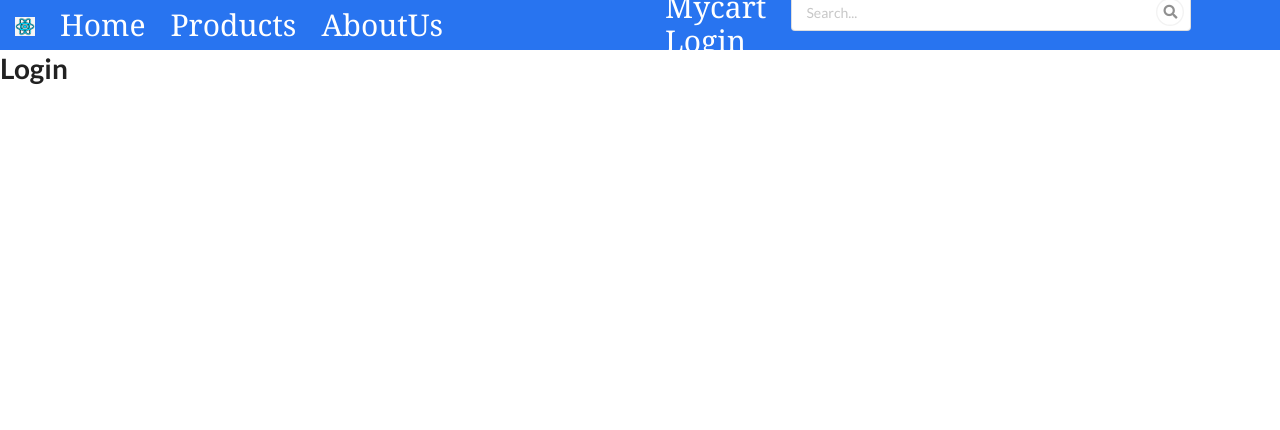
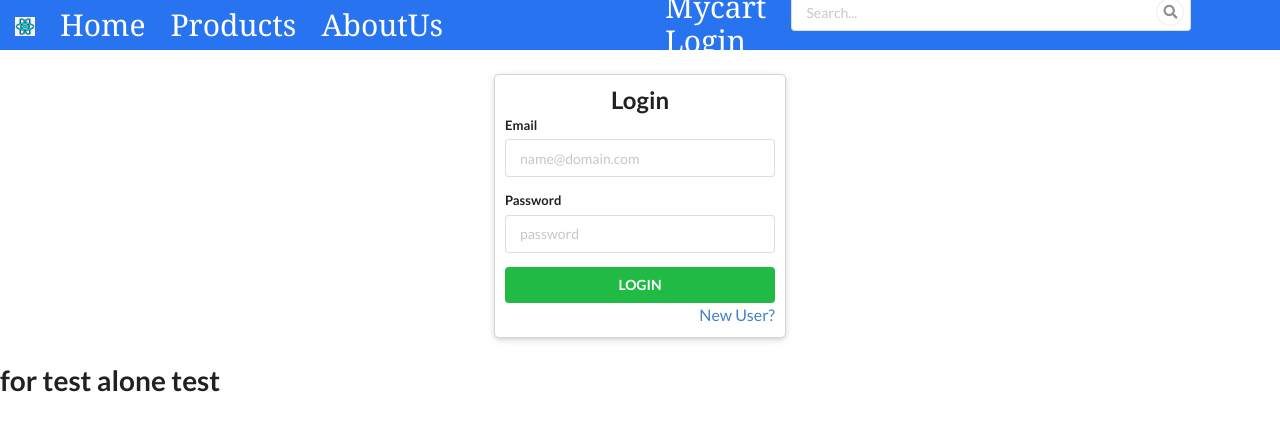
Before and after one commit to PrabuUiUx/Learn-react-app, a React (Create React App) app: page / in a window 1280 px wide. Shown: the top 430 px of the page. Built offline with nearby package versions, Linux system fonts and the light colour scheme.

Commit message:
redux added ,before click fn

```diff
--- a/src/components/App.js
+++ b/src/components/App.js
@@ -5,13 +5,13 @@ import AboutUs from './AboutUs';
 import Login from './Login';
 import {BrowserRouter, Route} from 'react-router-dom';
 import MyCart from './MyCart';
-
-
-
-
+import {Provider} from 'react-redux';
+import store from './REDUX/Store.js';
+import Test from './REDUX/test';
 
 function App() {
   return (
+    <Provider store={store}>
     <div class="ui fluid container mc">
       <BrowserRouter>
      <Navbar/>
@@ -22,8 +22,9 @@ function App() {
      <Route path="/cart"  component={MyCart}/>
      <Route path="/" exact component={Login}/>
      </BrowserRouter>
-
+      <Test/>
     </div>
+    </Provider>
   );
 }
 
--- a/src/components/Login.js
+++ b/src/components/Login.js
@@ -1,13 +1,42 @@
-import React, { Component } from 'react'
+import React from 'react'
 
-export class Login extends Component {
-    render() {
-        return (
-            <div>
-                <h1>Login</h1>
+import {useForm}  from 'react-hook-form';
+
+export default function Login (){
+
+
+        const {register,handleSubmit}= useForm();
+        const onSubmit =(data) =>{
+            console.log("data",data);
+        }
+
+        return(
+            <div className="ui container" style={{marginTop:"25px",marginBottom:"25px"}}>
+            <div className="ui card raised very padded text container segment" style={{padding:"10px"}}>
+                <div style={{textAlign:"center", alignContent:"center",alignItems:"center"}} >
+                <h2>Login</h2>
+                </div>
+                <form onSubmit={handleSubmit(onSubmit)} >
+                <div className="ui form">
+
+                    <div className="field">
+                        <label>Email</label>
+                        <input type="email" placeholder="name@domain.com" name="email" {...register('email', { required: true })}/>
+                    </div>
+                    <div className="field">
+                        <label>Password</label>
+                        <input type="password" placeholder="password"  {...register('password', { required: true })}/>
+                    </div>
+
+                    <button className="ui fluid button green" type="submit">LOGIN </button>
+                </div>
+                <div style={{textAlign:"right"}}>
+                    <a  href="/">New User?</a>
+                </div>
+                </form>
+            </div>
+
             </div>
         )
-    }
+
 }
-
-export default Login
--- a/src/components/Products.js
+++ b/src/components/Products.js
@@ -3,13 +3,12 @@ import React, { Component } from 'react';
 import '../App.css';
 
 export default class Products extends Component {
-    constructor(props){
-        super(props);
-        this.state={
-            prod:[]
-        }
-    }
-
+constructor(props){
+  super(props)
+  this.state={
+    prod:[]
+  }
+}
     componentDidMount(){
         axios.get('https://fakestoreapi.com/products').then((res)=>{
         console.log("res",res.data)
@@ -25,6 +24,7 @@ export default class Products extends Component {
             <div className="prods " style={{marginTop:"25px"}}>
                 <div class="ui special cards uic" >
           {prod.map((list)=>(
+            <div key={list.id}>
           <div class="card " style={{width:"230px",height:"auto"}}>
           <div class="blurring dimmable image">
           <div class="ui dimmer">
@@ -34,8 +34,9 @@ export default class Products extends Component {
           </div>
         </div>
       </div>
-
+      <div style={{textAlign:"center"}}>
           <img  className="imgcrd" src={list.image} style={{width:"200px",height:"200px"}} alt="img"/>
+      </div>
     </div>
     <div class="content">
       <a class="header">{list.title}</a>
@@ -50,6 +51,8 @@ export default class Products extends Component {
       <button className="ui green button btng" style={{marginLeft:"20px"}} >Add to Cart</button>
     </div>
   </div>
+  </div>
+
       ))}
   </div>
             </div>
--- /dev/null
+++ b/src/components/REDUX/ACTIONS/Types.js
@@ -0,0 +1 @@
+export const ADD_TO_BASKET ='ADD_PRODUCT';
--- /dev/null
+++ b/src/components/REDUX/ACTIONS/addAction.js
@@ -0,0 +1,10 @@
+import {ADD_TO_BASKET} from './Types';
+
+export const AddBasket =()=>{
+    return (dispatch)=>{
+        console.log('added to cart');
+    dispatch({
+        type:ADD_TO_BASKET
+    });
+}
+}
--- /dev/null
+++ b/src/components/REDUX/REDUCERS/Index.js
@@ -0,0 +1,6 @@
+import {combineReducers} from 'redux';
+import Reducers from './Reducers'
+
+export default combineReducers({
+    cartReduce:Reducers
+});
--- /dev/null
+++ b/src/components/REDUX/REDUCERS/Reducers.js
@@ -0,0 +1,11 @@
+ const InitialState={
+    basketNumber:0
+}
+
+
+export default (state=InitialState,action)=>{
+    switch(action.type){
+        default:
+            return state;
+    }
+}
--- /dev/null
+++ b/src/components/REDUX/Store.js
@@ -0,0 +1,17 @@
+import {createStore,applyMiddleware} from 'redux';
+import {composeWithDevTools} from 'redux-devtools-extension'
+import thunk from 'redux-thunk';
+import rootReducer from './REDUCERS/Reducers';
+
+
+
+const InitialState=[];
+const middleware = [thunk];
+
+const store = createStore(
+    rootReducer,
+    InitialState,
+    composeWithDevTools(applyMiddleware(...middleware))
+)
+
+export default store;
--- /dev/null
+++ b/src/components/REDUX/test.js
@@ -0,0 +1,13 @@
+import React from 'react';
+import {connect} from "react-redux";
+import {AddBasket} from './ACTIONS/addAction';
+
+ const Test = (props) => {
+     console.log('reduxres',props);
+    return (
+        <div>
+            <h1>for test alone test</h1>
+        </div>
+    )
+}
+export default connect(null,{AddBasket})(Test);
```
